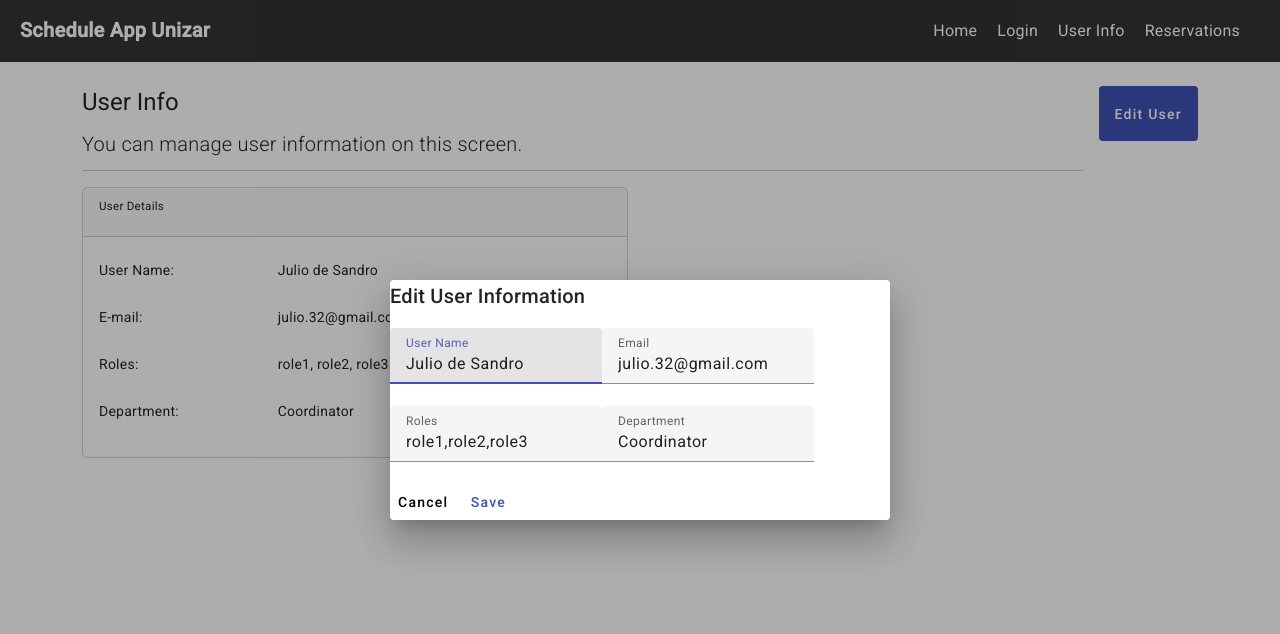
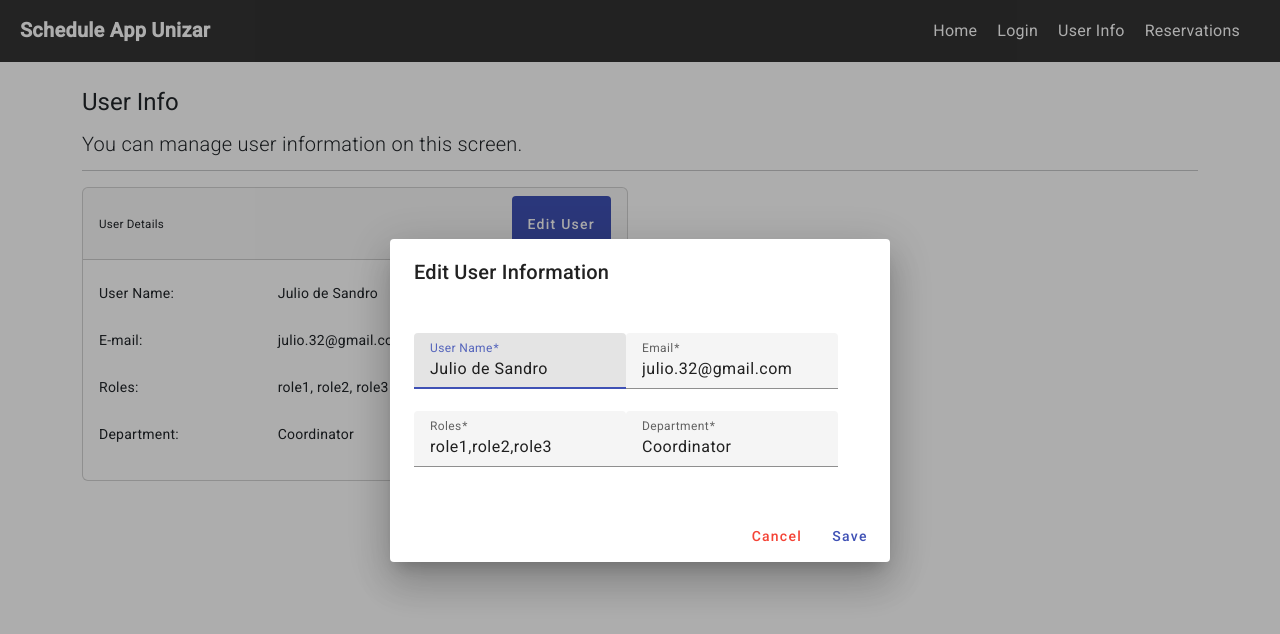
Before and after one commit to UNIZAR-30249-2024-G03/frontend, an Angular app in the folder schedule-app-unizar/: page /user-info in a window 1280 px wide. Both pictures are taken after a click on the button "Edit User". Shown: the top 634 px of the page. Built offline with nearby package versions, Linux system fonts and the light colour scheme.

Commit message:
edit user modal

```diff
--- a/schedule-app-unizar/src/app/components/user-info/user-info-modal/user-info-modal.component.html
+++ b/schedule-app-unizar/src/app/components/user-info/user-info-modal/user-info-modal.component.html
@@ -1,26 +1,32 @@
 <h2 mat-dialog-title>Edit User Information</h2>
-<div mat-dialog-content>
+
+<form [formGroup]="userForm" (ngSubmit)="submitEditUser()">
+
+    <mat-dialog-content class="mat-typography">
+
         <mat-form-field>
             <mat-label>User Name</mat-label>
-        <input matInput [(ngModel)]="data.username">
+            <input matInput formControlName="username">
         </mat-form-field>
 
         <mat-form-field>
             <mat-label>Email</mat-label>
-        <input matInput [(ngModel)]="data.email">
+            <input matInput formControlName="email">
         </mat-form-field>
 
         <mat-form-field>
             <mat-label>Roles</mat-label>
-        <input matInput [(ngModel)]="data.roles">
+            <input matInput formControlName="roles">
         </mat-form-field>
 
         <mat-form-field>
             <mat-label>Department</mat-label>
-        <input matInput [(ngModel)]="data.departamentoAdscrito">
+            <input matInput formControlName="departamentoAdscrito">
         </mat-form-field>
-</div>
-<div mat-dialog-actions>
-    <button mat-button (click)="closeModal()">Cancel</button>
-    <button mat-button color="primary" (click)="saveChanges()">Save</button>
-</div>
+    </mat-dialog-content>
+
+    <mat-dialog-actions align="end">
+        <button mat-button color="warn" (click)="closeModal()">Cancel</button>
+        <button mat-button color="primary" type="submit" [disabled]="userForm.invalid || showSpinner">Save</button>
+    </mat-dialog-actions>
+</form>
--- a/schedule-app-unizar/src/app/components/user-info/user-info-modal/user-info-modal.component.ts
+++ b/schedule-app-unizar/src/app/components/user-info/user-info-modal/user-info-modal.component.ts
@@ -1,6 +1,10 @@
 import { Component, Inject } from '@angular/core';
 import { MatDialogRef, MAT_DIALOG_DATA } from '@angular/material/dialog';
 import { User } from '../../../models/user';
+import { PersonService } from '../../../services/person.service';
+import { AuthService } from '../../../services/auth.service';
+import { FormBuilder, FormGroup, Validators } from '@angular/forms';
+import { SnackbarService } from '../../../services/snackbar.service';
 
 @Component({
   selector: 'app-user-info-modal',
@@ -8,19 +12,57 @@ import { User } from '../../../models/user';
   styleUrls: ['./user-info-modal.component.scss'],
 })
 export class UserInfoModalComponent {
+  userForm: FormGroup;
+  showSpinner: boolean = false;
+
   constructor(
     public dialogRef: MatDialogRef<UserInfoModalComponent>,
-    @Inject(MAT_DIALOG_DATA) public data: User
-  ) {}
+    @Inject(MAT_DIALOG_DATA) public data: User,
+    private personService: PersonService,
+    private authService: AuthService,
+    private snackbarService: SnackbarService,
+    private fb: FormBuilder
+  ) {
+    this.userForm = this.fb.group({
+      username: [
+        data.username,
+        [Validators.required, Validators.maxLength(255)],
+      ],
+      email: [data.email, [Validators.required, Validators.maxLength(255)]],
+      roles: [data.roles, Validators.required],
+      departamentoAdscrito: [data.departamentoAdscrito, Validators.required],
+    });
+  }
 
   closeModal(): void {
     this.dialogRef.close();
   }
 
-  saveChanges(): void {
-    // Burada kullanıcı bilgilerini kaydetme işlemi gerçekleştirilecek
-    // Örneğin, bir API'ye güncelleme isteği gönderilebilir
-    // Sonrasında modal kapatılabilir veya hata durumunda kullanıcıya bilgi verilebilir
-    this.dialogRef.close();
+  submitEditUser(): void {
+    this.showSpinner = true;
+    this.personService
+      .updateUser(this.userForm.value, this.authService.getLoggedInPersonId())
+      .subscribe(
+        (res: any) => {
+          this.getSuccess(res || 'User info updated successfully.');
+        },
+        (err: any) => {
+          this.getError(
+            err.message || 'An error occurred while updating user info.'
+          );
+        }
+      );
+  }
+
+  getSuccess(message: string): void {
+    this.snackbarService.createSnackBar('success', message);
+    this.personService.getUserInfo(this.authService.getLoggedInPersonId());
+    this.showSpinner = false;
+    this.dialogRef.close(true);
+  }
+
+  getError(message: string): void {
+    this.snackbarService.createSnackBar('error', message);
+    this.showSpinner = false;
   }
 }
--- a/schedule-app-unizar/src/app/components/user-info/user-info.component.html
+++ b/schedule-app-unizar/src/app/components/user-info/user-info.component.html
@@ -5,16 +5,15 @@
             <p class="lead">You can manage user information on this screen.</p>
             <hr>
         </div>
-
-        <button mat-flat-button color="primary" style="margin-left: 16px; min-height: 55px;" (click)="editUser()">Edit
-            User</button>
     </div>
 
     <div class="row">
         <div class="col-md-6">
-            <div class="card">
-                <div class="card-header">
-                    <h5 class="card-title">User Details</h5>
+            <div class="card d-flex">
+                <div class="card-header flex-grow-1 d-flex justify-content-between align-items-center">
+                    <h5 class="card-title mb-0">User Details</h5>
+                    <button mat-flat-button color="primary" style="min-height: 55px;" (click)="editUser()">Edit
+                        User</button>
                 </div>
                 <div class="card-body">
                     <div class="form-group row">
--- a/schedule-app-unizar/src/app/components/user-info/user-info.module.ts
+++ b/schedule-app-unizar/src/app/components/user-info/user-info.module.ts
@@ -11,6 +11,7 @@ import { FormsModule, ReactiveFormsModule } from '@angular/forms';
 import { MatProgressBarModule } from '@angular/material/progress-bar';
 import { MatDatepickerModule } from '@angular/material/datepicker';
 import { MatNativeDateModule } from '@angular/material/core';
+import { MatDialogModule } from '@angular/material/dialog';
 
 @NgModule({
   declarations: [UserInfoComponent, UserInfoModalComponent],
@@ -26,6 +27,7 @@ import { MatNativeDateModule } from '@angular/material/core';
     MatCardModule,
     MatDatepickerModule,
     MatNativeDateModule,
+    MatDialogModule,
   ],
 })
 export class UserInfoModule {}
--- a/schedule-app-unizar/src/app/services/person.service.ts
+++ b/schedule-app-unizar/src/app/services/person.service.ts
@@ -19,4 +19,8 @@ export class PersonService {
   getUserInfo(id: number): Observable<any> {
     return this.http.get<User>(this.apiUrl + '/' + id);
   }
+
+  updateUser(user: User, id: number) {
+    return this.http.put<User>(this.apiUrl + '/' + id, user);
+  }
 }
```
Lines whose indentation alone changed are shown as unchanged.
